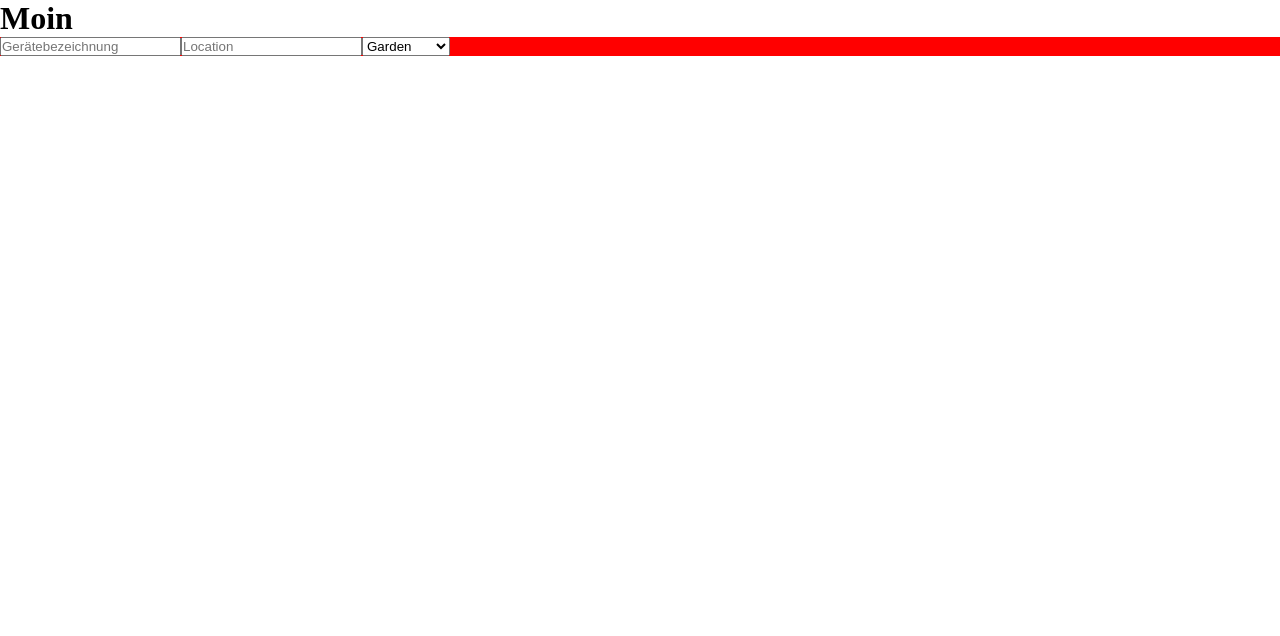
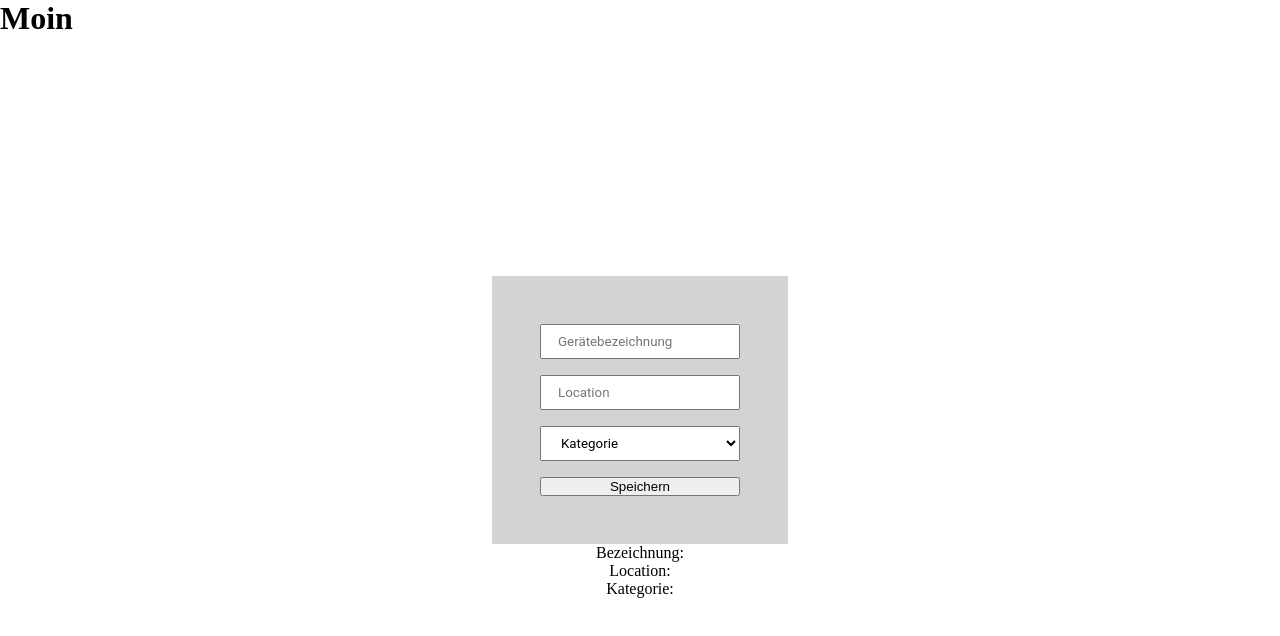
Before and after one commit to WeiMingTay/capstone-verleihApp, a React (Vite) app in the folder frontend/: page /werkzeuge/add in a window 1280 px wide. Shown: the top 636 px of the page. Built offline with nearby package versions, Linux system fonts and the light colour scheme.

Commit message:
Anzeige und form funktioniert. Input/select springt wieder auf Ausgangswert zurück, nach Absenden des Inhalts

```diff
--- a/frontend/src/assets/App.css
+++ b/frontend/src/assets/App.css
@@ -3,3 +3,11 @@
     padding: 0;
     box-sizing: border-box;
 }
+body {
+    height: 100vh;
+    width: 100vw;
+}
+#root {
+    height: 100%;
+    width: 100%;
+}
--- /dev/null
+++ b/frontend/src/assets/_Variables.scss
@@ -0,0 +1,23 @@
+/* === FONTS ===*/
+$fontFamily: 'Roboto', sans-serif;
+
+/* fontSize */
+$fontSizeXS: .5rem;
+$fontSizeS: .75rem;
+$fontSizeM: 1rem;
+$fontSizeL: 1.25rem;
+$fontSizeXL: 1.5rem;
+$fontSizeXXL: 1.75rem;
+
+/* === COLORS ===*/
+$backgroundColorLight: white;
+$backgroundColorMedium: lightgray;
+$backgroundColorDark: black;
+
+$primaryColor: #59822b;
+$secondaryColor: #3f799d;
+$accentColor: #f86268;
+
+$textColorLight: white;
+$textColorMedium: lightgray;
+$textColorDark: black;
--- a/frontend/src/pages/AddTool/AddTool.scss
+++ b/frontend/src/pages/AddTool/AddTool.scss
@@ -1,4 +1,32 @@
-.addToolPage form {
+@import "../../assets/Variables.scss";
+
+.addToolPage {
+  height: 100%;
+  width: 100%;
+  display: flex;
+  flex-direction: column;
+  align-items: center;
+  justify-content: center;
+
+  form {
     display: flex;
-background-color: red;
+    gap: 1rem;
+    flex-direction: column;
+    justify-content: center;
+    background-color: $backgroundColorMedium;
+    text-align: center;
+    padding: 3rem;
+
+    label {
+      input, select {
+        font-family: $fontFamily;
+        width: 200px;
+        padding: .5rem 1rem;
+        accent-color: hotpink;
+      }
+    }
+  }
+  p {
+    text-align: start;
+  }
 }
--- a/frontend/src/pages/AddTool/AddTool.tsx
+++ b/frontend/src/pages/AddTool/AddTool.tsx
@@ -1,36 +1,80 @@
 import axios from "axios";
-import {allCategories} from "../../assets/entities/tools.ts";
+import {allCategories, Tools} from "../../assets/entities/tools.ts";
 import "./AddTool.scss"
+import {ChangeEvent, FormEvent, useState} from "react";
 
 
 export default function AddTool() {
+    const [, setTool] = useState<Tools>()
+    const [name, setName] = useState("")
+    const [location, setLocation] = useState("")
+    const [category, setCategory] = useState("")
 
-    function submitNewTool() {
-        axios("api/tools/add")
+
+    function submitNewTool(event: FormEvent) {
+
+        event.preventDefault()
+        axios.post("/api/tools/add",
+            {
+                name: name,
+                location: location,
+                category: category
+            })
             .then((response) => {
-                console.log(response.data);
+                setTool(response.data)
+                resetForm()
             })
             .catch((error) => {
                 console.error(error);
             })
+
+    }
+
+    function resetForm() {
+        setName("");
+        setLocation("");
+        setCategory("");
+
+    }
+
+    function changeName(event: ChangeEvent<HTMLInputElement>) {
+        const newBezeichnung = event.target.value;
+        setName(newBezeichnung);
+
+    }
+
+    function changeLocation(event: ChangeEvent<HTMLInputElement>) {
+        const newLocation = event.target.value;
+        setLocation(newLocation);
+    }
+
+    function changeCategory(event: ChangeEvent<HTMLSelectElement>) {
+        const newCategory = event.target.value;
+        setCategory(newCategory);
     }
 
     return (
         <div className="addToolPage">
             <form onSubmit={submitNewTool}>
-                <label><input type="text" placeholder="Gerätebezeichnung"/></label>
-                <label><input type="text" placeholder="Location"/></label>
-                <label><select>
+                <label><input type="text" placeholder="Gerätebezeichnung" onInput={changeName} value={name}
+                              required/></label>
+                <label><input type="text" placeholder="Location" onInput={changeLocation} value={location}
+                              required/></label>
+                <label><select onChange={changeCategory} value={category} required>
+                    <option value="" disabled >Kategorie</option>
                     {allCategories.map(category => {
                         return <option
                             key={category}
                             value={category}>{category.charAt(0).toUpperCase() + category.slice(1).toLowerCase()}
                         </option>
-
                     })
                     }
                 </select></label>
+                <button>Speichern</button>
             </form>
+            <p>Bezeichnung: {name}</p>
+            <p>Location: {location}</p>
+            <p>Kategorie: {category}</p>
         </div>
     );
 }
```
